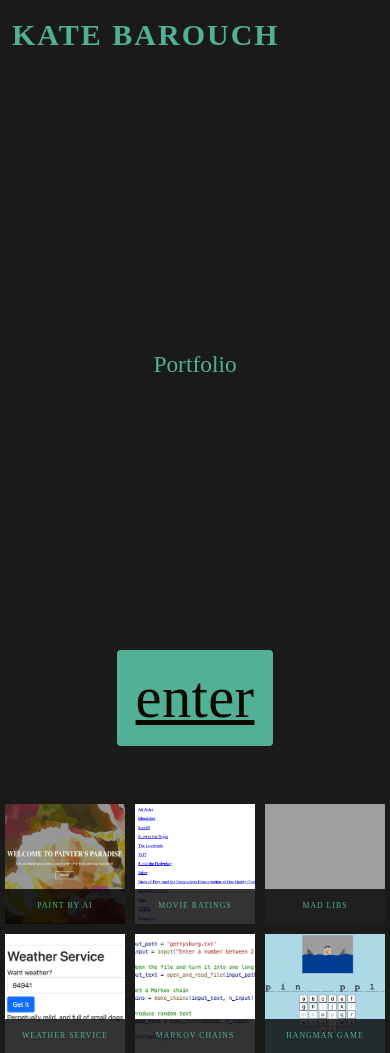
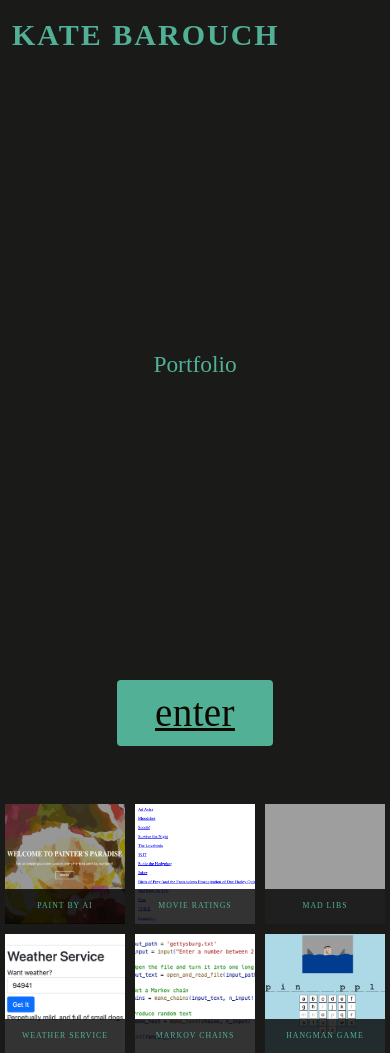
Before and after one commit to katebarouch/portfoliowebsite, a Flask app: page /portfolio in a window 390 px wide. Shown: the top 1053 px of the page. Run offline with Flask 2, Linux system fonts and the light colour scheme; some libraries are stand-ins or nearby versions; some web fonts are replaced; grey boxes are pictures that could not be loaded.

Commit message:
edits for mobile

```diff
--- a/static/maxim-pro/assets/css/style.css
+++ b/static/maxim-pro/assets/css/style.css
@@ -534,7 +534,7 @@ h5 {
 
   /* Increase font size for buttons */
   .btn-get-started {
-    font-size: 15vw !important;
+    font-size: 10vw !important;
     padding: 1vw 2vw; /* Increase padding for buttons */
   }
 
```
